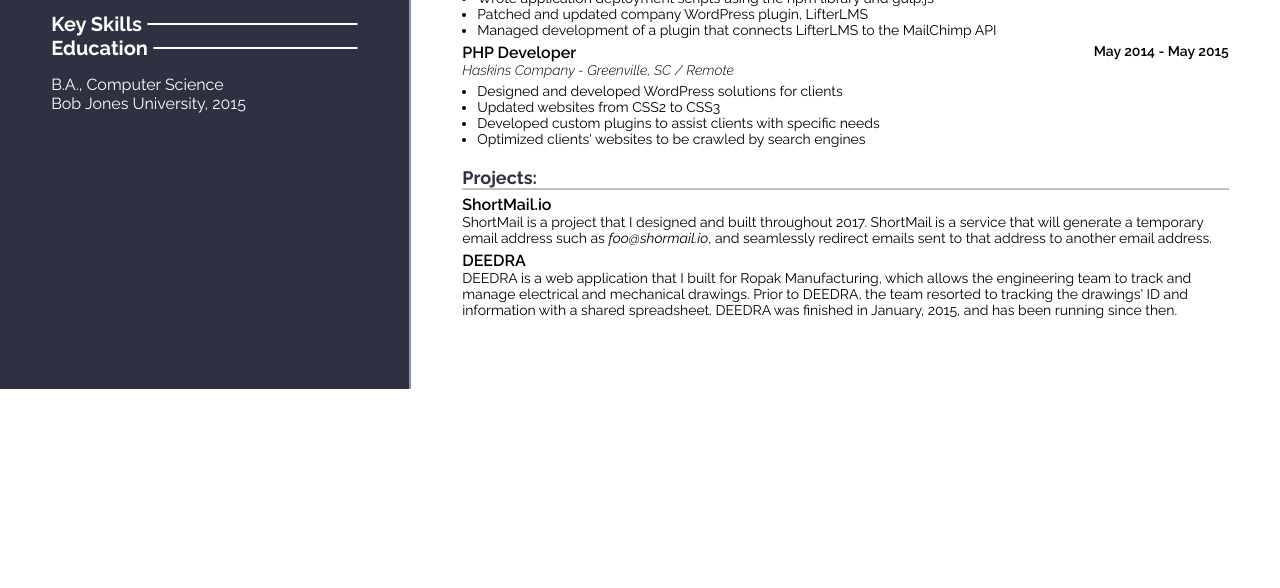
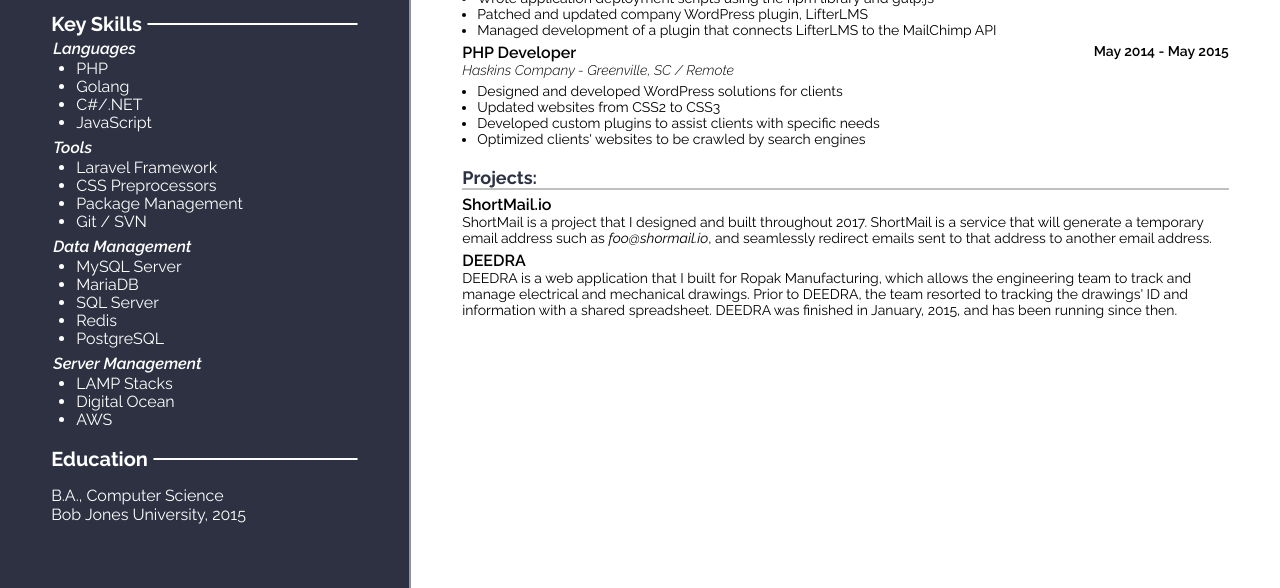
Before and after one commit to bmatt468/html-resume, a website: page src/index.html in a window 1280 px wide. Shown: the part 443-1031 px from the top of the page. Before the commit the page ends 832 px from the top, so only its background shows below. Drawn offline with nearby package versions, Linux system fonts and the light colour scheme; files that its build step writes are made by us from their sources.

Commit message:
finishes up resume

```diff
--- a/src/index.html
+++ b/src/index.html
@@ -40,6 +40,61 @@
 
 			<div class="key_skills sidebar-section">
 				<h4>Key Skills</h4>
+				<table class="skills">
+					<tr><th>Languages</th></tr>
+					<tr>
+						<td>
+							<ul>
+								<li>PHP</li>
+								<li>Golang</li>
+								<li>C#/.NET</li>
+								<li>JavaScript</li>
+							</ul>
+						</td>
+					</tr>
+				</table>
+
+				<table class="skills">
+					<tr><th>Tools</th></tr>
+					<tr>
+						<td>
+							<ul>
+								<li>Laravel Framework</li>
+								<li>CSS Preprocessors</li>
+								<li>Package Management</li>
+								<li>Git / SVN</li>
+							</ul>
+						</td>
+					</tr>
+				</table>
+
+				<table class="skills">
+					<tr><th>Data Management</th></tr>
+					<tr>
+						<td>
+							<ul>
+								<li>MySQL Server</li>
+								<li>MariaDB</li>
+								<li>SQL Server</li>
+								<li>Redis</li>
+								<li>PostgreSQL</li>
+							</ul>
+						</td>
+					</tr>
+				</table>
+
+				<table class="skills">
+					<tr><th>Server Management</th></tr>
+					<tr>
+						<td>
+							<ul>
+								<li>LAMP Stacks</li>
+								<li>Digital Ocean</li>
+								<li>AWS</li>
+							</ul>
+						</td>
+					</tr>
+				</table>
 			</div>
 
 			<div class="education sidebar-section">
--- a/src/scss/resume.scss
+++ b/src/scss/resume.scss
@@ -67,12 +67,38 @@
             }
 
             .skills {
+                margin: 3px 0px;
 
+                tr {
+                    text-align: left;
+
+                    th {
+                        font-style: italic;
+                        font-weight: 600;
+                        padding: 0px;
+                        line-height: 1;
+                    }
+
+                    td {
+                        padding: 0px;
+                        line-height: 1;
+                        padding-left: 5px;
+
+                        ul {
+                            margin: 2px 0px;
+                            padding-left: 18px;
+
+                            li {
+                                margin-bottom: 2px;
+                            }
+                        }
+                    }
+                }
             }
 
             &.education {
                 h4 {
-                    margin-bottom: 15px;
+                    margin: 15px 0px;
                 }
 
                 p {
@@ -141,10 +167,6 @@
                     font-size: 16px;
                     font-weight: 600;
                 }
-
-                .description {
-
-                }
             }
         }
     }
```
Also changed, not shown: 1 other file.
